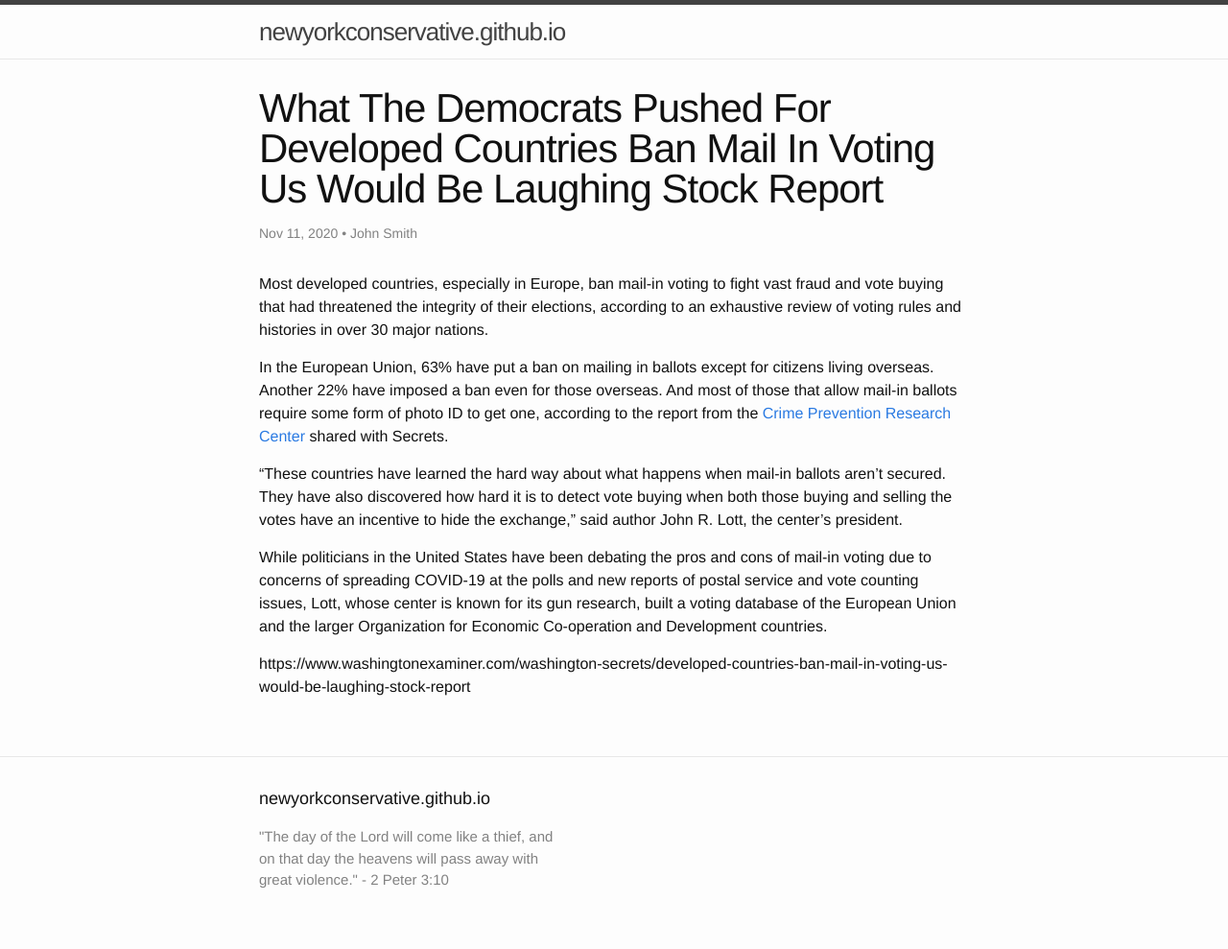
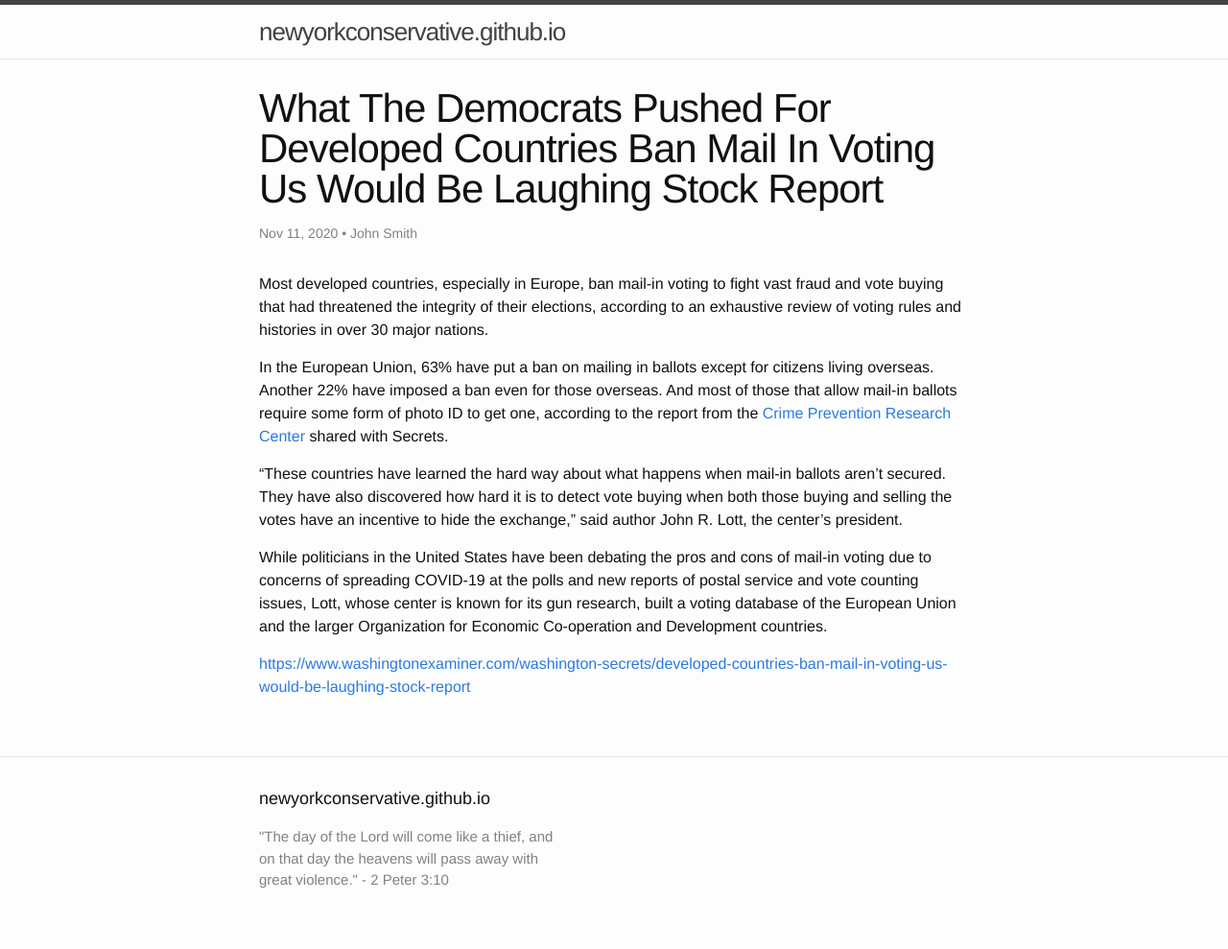
Before and after one commit to newyorkconservative/newyorkconservative.github.io, a Jekyll site: the page built from _posts/2020-11-11-what-the-democrats-pushed-for-developed-countries-ban-mail-in-voting-us-would-be-laughing-stock-report.md, in a window 1280 px wide. Shown: the whole page at 96% size. Built offline with Jekyll 4.4.1, drawn with Linux system fonts in a browser that asks for light colours.

Commit message:
Syncing _posts/2020-11-11-what-the-democrats-pushed-for-developed-countries-ban-mail-in-voting-us-would-be-laughing-stock-report.md from WordPress at https://www.newyorkconservative.com () - wpghs

```diff
--- a/_posts/2020-11-11-what-the-democrats-pushed-for-developed-countries-ban-mail-in-voting-us-would-be-laughing-stock-report.md
+++ b/_posts/2020-11-11-what-the-democrats-pushed-for-developed-countries-ban-mail-in-voting-us-would-be-laughing-stock-report.md
@@ -25,8 +25,6 @@ post_date: 2020-11-11 23:36:51
 <p>While politicians in the United States have been debating the pros and cons of mail-in voting due to concerns of spreading COVID-19 at the polls and new reports of postal service and vote counting issues, Lott, whose center is known for its gun research, built a voting database of the European Union and the larger Organization for Economic Co-operation and Development countries.</p>
 <!-- /wp:paragraph -->
 
-<!-- wp:embed {"url":"https://www.washingtonexaminer.com/washington-secrets/developed-countries-ban-mail-in-voting-us-would-be-laughing-stock-report"} -->
-<figure class="wp-block-embed"><div class="wp-block-embed__wrapper">
-https://www.washingtonexaminer.com/washington-secrets/developed-countries-ban-mail-in-voting-us-would-be-laughing-stock-report
-</div></figure>
-<!-- /wp:embed -->
+<!-- wp:paragraph -->
+<p><a href="https://www.washingtonexaminer.com/washington-secrets/developed-countries-ban-mail-in-voting-us-would-be-laughing-stock-report">https://www.washingtonexaminer.com/washington-secrets/developed-countries-ban-mail-in-voting-us-would-be-laughing-stock-report</a></p>
+<!-- /wp:paragraph -->
```
